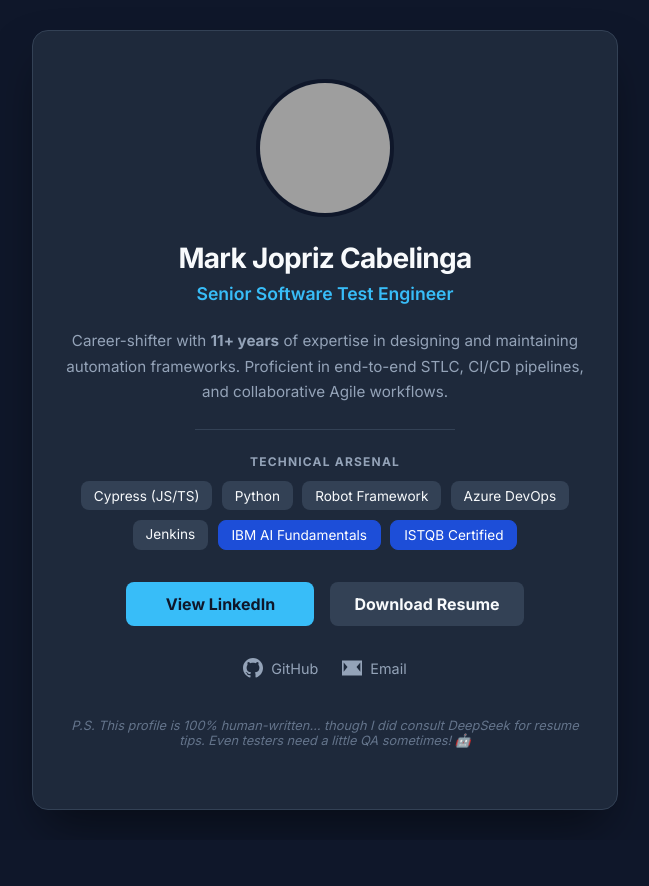
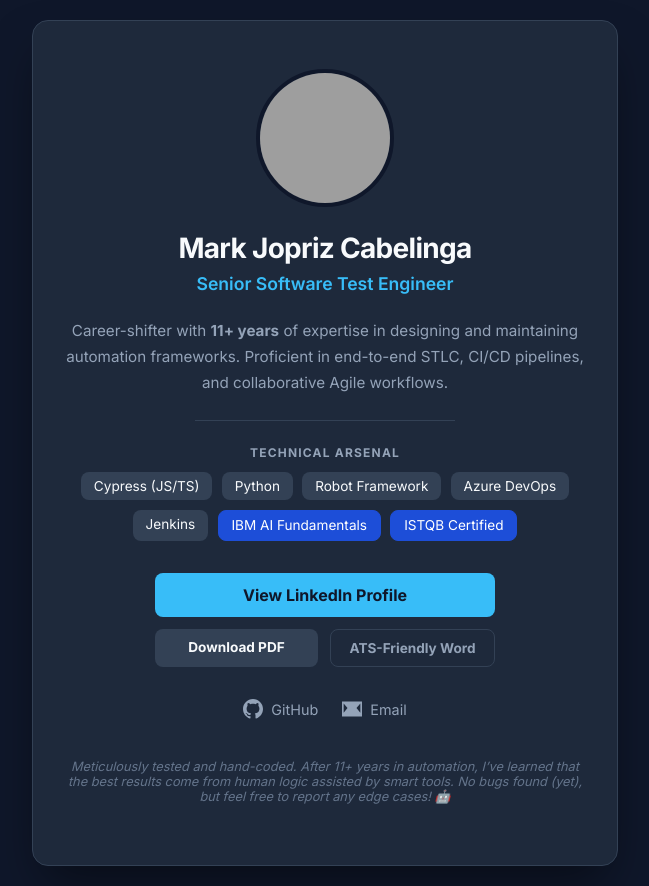
Before and after one commit to markjop/markjop-website, a plain HTML site: page index.html in a window 1280 px wide. Shown: the whole page, without its empty margins (315-964 px from the left). Before the commit the page ends 840 px from the top, so only its background shows below. Drawn offline with Linux system fonts and the light colour scheme; grey boxes are pictures that could not be loaded.

Commit message:
docs: finalize footer note and resume labels [skip ci]

```diff
--- a/index.html
+++ b/index.html
@@ -26,6 +26,7 @@
             --tag-bg: #334155;         /* Slate 700 */
             --ibm-blue: #1d4ed8;       /* Specific Blue for IBM Tag */
         }
+
         body {
             background-color: var(--bg-color);
             color: var(--text-main);
@@ -37,6 +38,7 @@
             margin: 0;
             padding: 20px;
         }
+
         .container {
             background-color: var(--card-bg);
             padding: 3rem 2rem;
@@ -46,6 +48,7 @@
             text-align: center;
             border: 1px solid #334155;
         }
+
         .profile-img {
             width: 130px;
             height: 130px;
@@ -89,6 +92,7 @@
             gap: 0.6rem;
             margin-bottom: 2rem;
         }
+
         .skill-tag {
             background: var(--tag-bg);
             color: var(--text-main);
@@ -98,33 +102,35 @@
             font-weight: 500;
             transition: all 0.2s;
             cursor: default;
-            text-decoration: none; /* Ensure links look like tags */
+            text-decoration: none;
             display: inline-block;
         }
+
         .skill-tag:hover {
             transform: translateY(-2px);
             background: var(--accent);
             color: var(--bg-color);
         }
 
-        /* Special class for the IBM Credly Badge */
         .skill-tag.featured {
             background-color: var(--ibm-blue);
             color: white;
             border: 1px solid var(--ibm-blue);
             cursor: pointer;
         }
+
         .skill-tag.featured:hover {
-            background-color: #2563eb; /* Slightly lighter blue on hover */
+            background-color: #2563eb;
             color: white;
         }
 
-        /* Button Container for perfect spacing on mobile */
+        /* --- UPDATED ACTION BUTTONS SECTION --- */
+
         .action-buttons {
             display: flex;
-            gap: 1rem;
-            justify-content: center;
-            flex-wrap: wrap;
+            flex-direction: column;
+            align-items: center;
+            gap: 0.75rem;
             margin-bottom: 2rem;
         }
 
@@ -136,27 +142,59 @@
             border-radius: 0.5rem;
             text-decoration: none;
             font-weight: 700;
-            transition: opacity 0.2s;
-            min-width: 140px; /* Ensures buttons are similar width */
+            transition: all 0.2s;
+            text-align: center;
         }
-        .btn:hover { opacity: 0.9; }
 
-        /* Secondary Button Style (Resume) */
+        .btn:hover { opacity: 0.9; transform: translateY(-1px); }
+
+        /* Full width for LinkedIn */
+        .btn.primary-full {
+            width: 100%;
+            max-width: 340px;
+            box-sizing: border-box;
+        }
+
+        /* The sub-row for PDF and Word */
+        .resume-row {
+            display: flex;
+            gap: 0.75rem;
+            width: 100%;
+            max-width: 340px;
+        }
+
+        .resume-row .btn {
+            flex: 1; /* Makes both buttons equal width */
+            padding: 0.65rem 0.5rem;
+            font-size: 0.85rem;
+        }
+
         .btn.secondary {
             background-color: var(--tag-bg);
             color: var(--text-main);
         }
-        .btn.secondary:hover {
-            background-color: #475569;
+
+        .btn.outline {
+            background-color: transparent;
+            color: var(--text-muted);
+            border: 1px solid var(--tag-bg);
         }
 
-        /* Icon Links (Github/Email) */
+        .btn.outline:hover {
+            border-color: var(--accent);
+            color: var(--accent);
+            background-color: rgba(56, 189, 248, 0.05);
+        }
+
+        /* --- END UPDATED SECTION --- */
+
         .icon-links {
             display: flex;
             justify-content: center;
             gap: 1.5rem;
             margin-top: 1rem;
         }
+
         .icon-link {
             color: var(--text-muted);
             text-decoration: none;
@@ -166,6 +204,7 @@
             align-items: center;
             gap: 0.5rem;
         }
+
         .icon-link:hover { color: var(--accent); }
 
         .footer-note {
@@ -214,12 +253,17 @@
         </div>
 
         <div class="action-buttons">
-            <a href="https://www.linkedin.com/in/mark-jopriz-cabelinga" target="_blank" class="btn">
-                View LinkedIn
+            <a href="https://www.linkedin.com/in/mark-jopriz-cabelinga" target="_blank" class="btn primary-full">
+                View LinkedIn Profile
             </a>
-            <a href="resume.pdf" target="_blank" class="btn secondary">
-                Download Resume
-            </a>
+            <div class="resume-row">
+                <a href="assets/resume.pdf" target="_blank" class="btn secondary">
+                    Download PDF
+                </a>
+                <a href="assets/resume.docx" class="btn outline">
+                    ATS-Friendly Word
+                </a>
+            </div>
         </div>
 
         <div class="icon-links">
@@ -234,8 +278,9 @@
         </div>
 
         <p class="footer-note">
-            P.S. This profile is 100% human-written… though I did consult DeepSeek for resume tips.
-            Even testers need a little QA sometimes! 🤖
+            Meticulously tested and hand-coded. After 11+ years in automation, I’ve learned that
+            the best results come from human logic assisted by smart tools. No bugs found (yet),
+            but feel free to report any edge cases! 🤖
         </p>
     </div>
 
```
Also changed, not shown: 3 other files.
